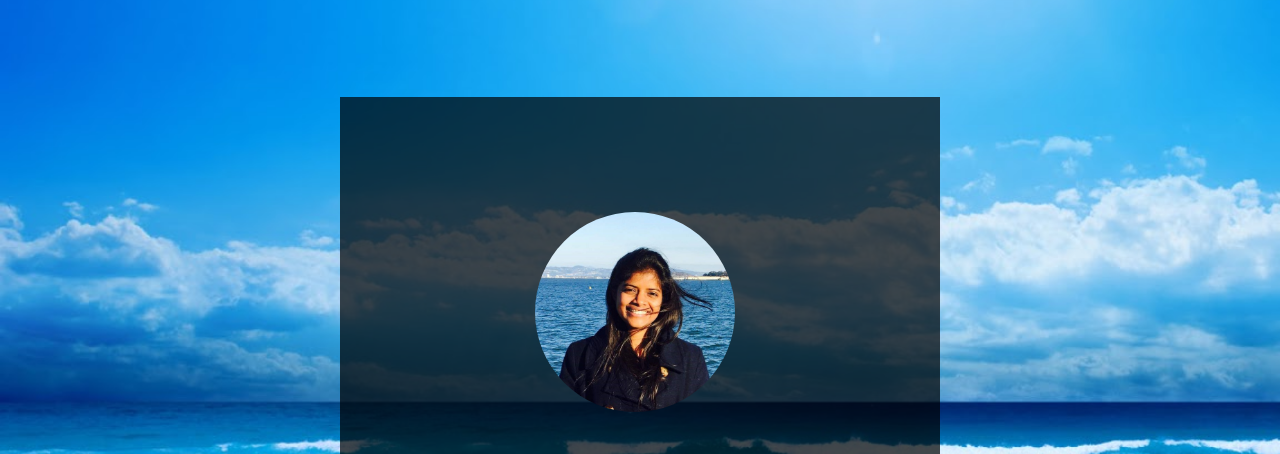
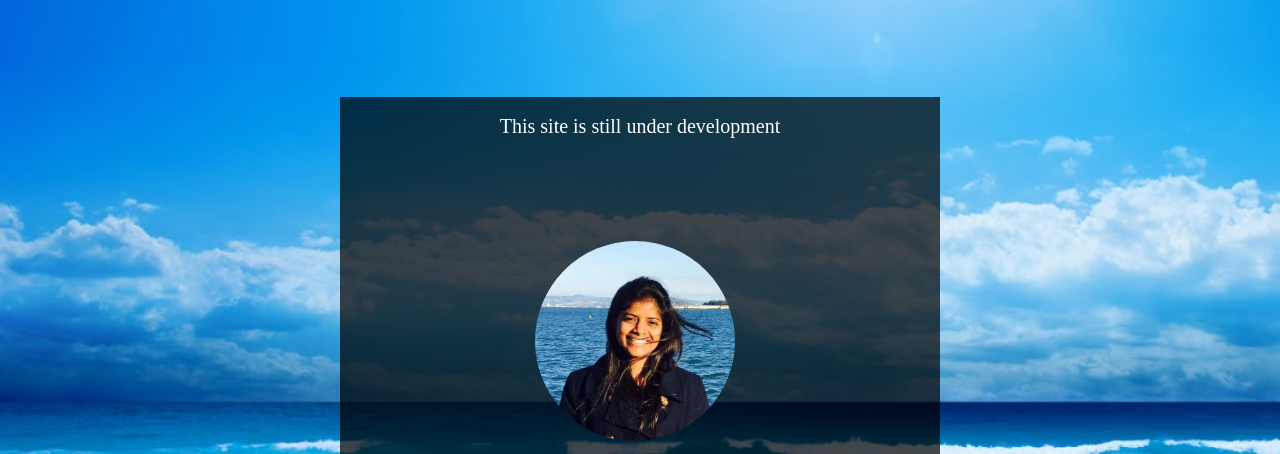
Before and after one commit to kshitijakarkar/kshitijakarkar.github.io, a plain HTML site: page index.html in a window 1280 px wide. Shown: the part 53-507 px from the top of the page. Drawn offline with Linux system fonts and the light colour scheme; a web font is replaced by a local one.

Commit message:
Warning Message

```diff
--- a/index.html
+++ b/index.html
@@ -39,7 +39,9 @@
 
 <div id="a1" style="min-height:1000px ; background-image:url('images/sea.jpg');">
 	<div class ="content">
-		<img src="images/profilepic1.jpg" class="profilepic">
+    <p font-weight: bold> This site is still under development </p>
+    <img src="images/profilepic1.jpg" class="profilepic">
+
 		<br><br><h1>Hello</h1>
 		<p>I am Kshitija. I am a computer science graduate student.I am a programmer who has interests in coding.I like learning new languages and integrating new technologies.
 		Lets walk through my website together and let me know where else I can improve</p>
```
